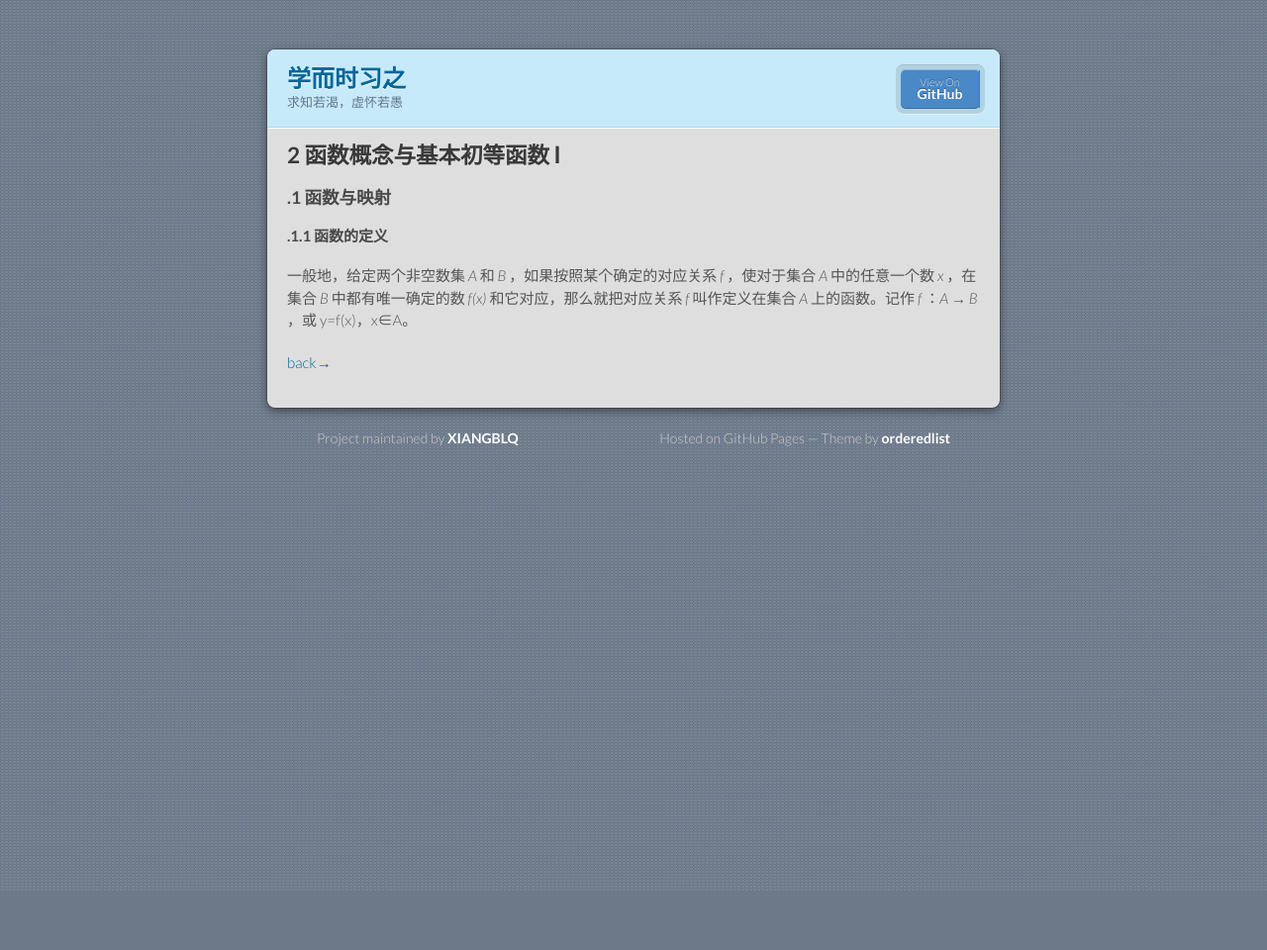
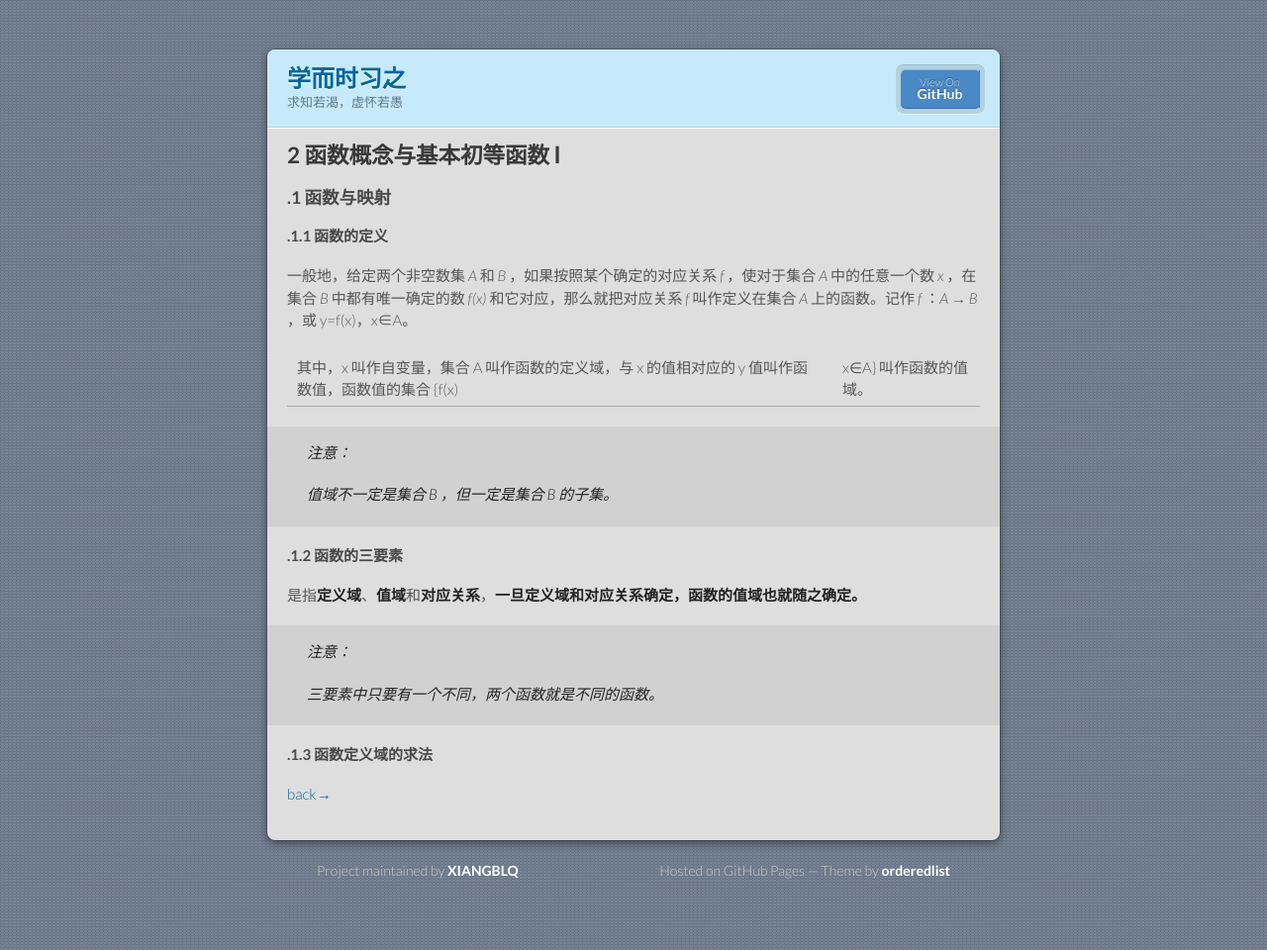
Before and after one commit to XIANGBLQ/wenzhai, a Jekyll site: the page built from pages/biji/jichu/biji/shuxue/gaozhong/2-初等函数.md, in a window 1280 px wide. Shown: the whole page at 99% size. Built offline with Jekyll 4.4.1, drawn with Linux system fonts in a browser that asks for light colours; our own code applies the rules of GitHub Pages for plain Markdown files; before the commit the page ends 900 px from its top, so only the background shows below that.

Commit message:
Update 2-初等函数.md

```diff
--- a/pages/biji/jichu/biji/shuxue/gaozhong/2-初等函数.md
+++ b/pages/biji/jichu/biji/shuxue/gaozhong/2-初等函数.md
@@ -10,6 +10,22 @@ layout: default
 
 一般地，给定两个非空数集 *A* 和 *B* ，如果按照某个确定的对应关系 *f* ，使对于集合 *A* 中的任意一个数 *x* ，在集合 *B*  中都有唯一确定的数 *f(x)* 和它对应，那么就把对应关系 *f* 叫作定义在集合 *A* 上的函数。记作 *f* ：*A* → *B* ，或 y=f(x)，x∈A。
 
+其中，x 叫作自变量，集合 A 叫作函数的定义域，与 x 的值相对应的 y 值叫作函数值，函数值的集合 {f(x)|x∈A} 叫作函数的值域。
+
+> 注意：
+>
+> 值域不一定是集合 B ，但一定是集合 B 的子集。
+
+#### .1.2 函数的三要素
+
+是指**定义域**、**值域**和**对应关系**，**一旦定义域和对应关系确定，函数的值域也就随之确定。**
+
+> 注意：
+>
+> 三要素中只要有一个不同，两个函数就是不同的函数。
+
+#### .1.3 函数定义域的求法
+
 
 
 
```
